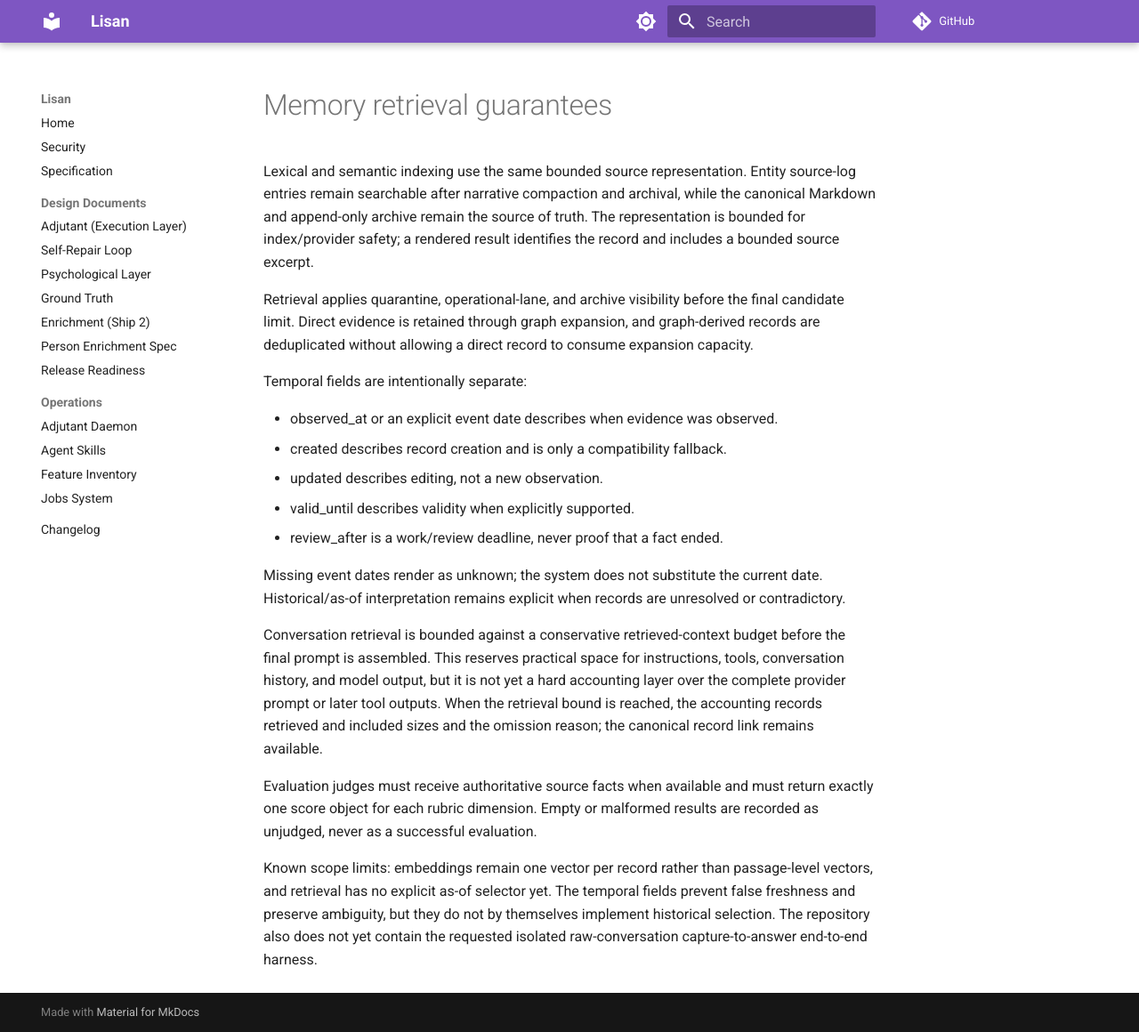
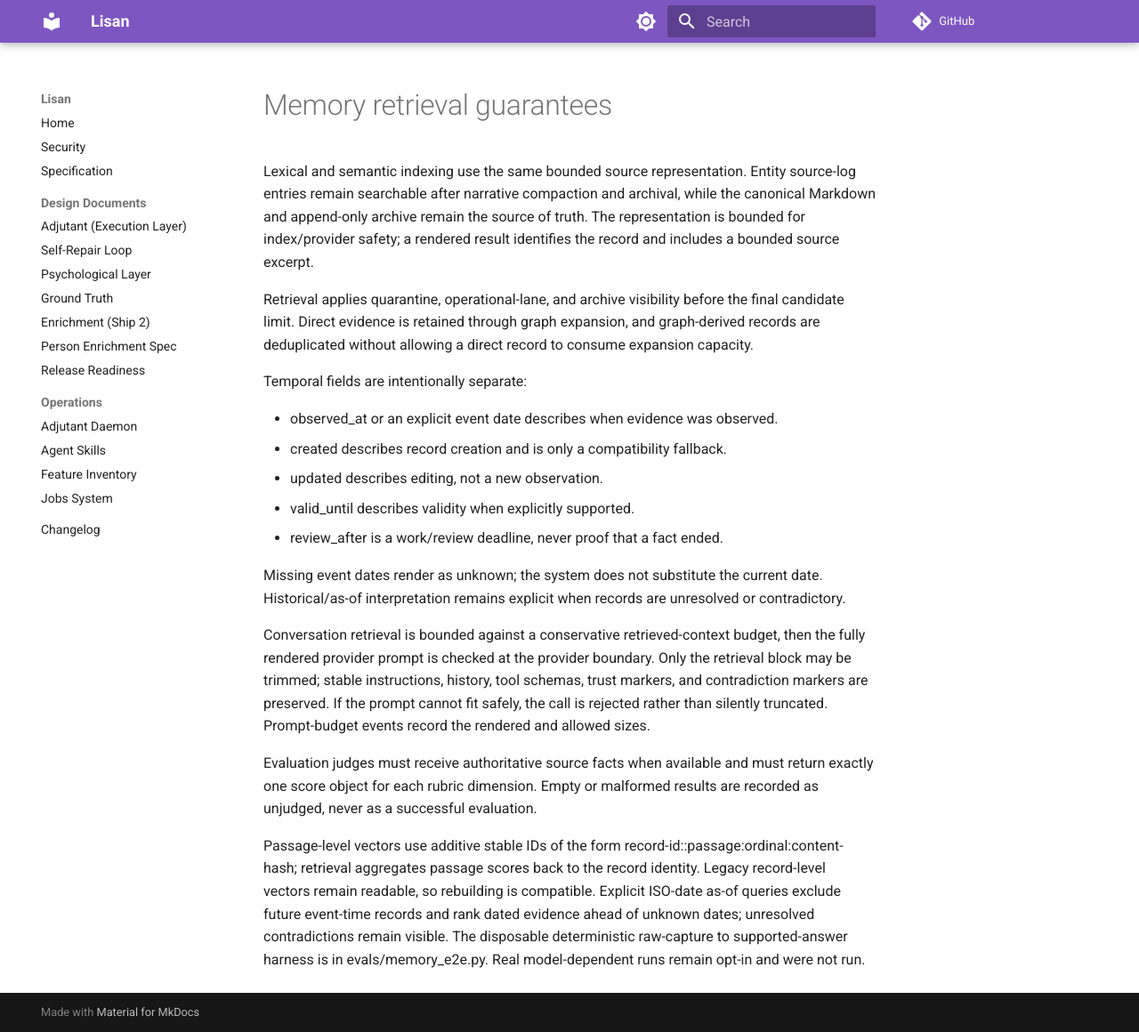
Before and after one commit to augustgermar/Lisan, an MkDocs documentation site: the page built from docs/memory_retrieval.md, in a window 1280 px wide and 1160 px high. Shown: the whole window at 89% size. Built offline with MkDocs 1.6.1 and Material for MkDocs 9.7.7, drawn with Linux system fonts in a browser that asks for light colours; comment, search, counter and statistics services are not loaded.

Commit message:
docs: align retrieval guarantees with implementation

```diff
--- a/docs/memory_retrieval.md
+++ b/docs/memory_retrieval.md
@@ -24,20 +24,21 @@ current date. Historical/as-of interpretation remains explicit when records
 are unresolved or contradictory.
 
 Conversation retrieval is bounded against a conservative retrieved-context
-budget before the final prompt is assembled. This reserves practical space
-for instructions, tools, conversation history, and model output, but it is not
-yet a hard accounting layer over the complete provider prompt or later tool
-outputs. When the retrieval bound is reached, the accounting records retrieved
-and included sizes and the omission reason; the canonical record link remains
-available.
+budget, then the fully rendered provider prompt is checked at the provider
+boundary. Only the retrieval block may be trimmed; stable instructions,
+history, tool schemas, trust markers, and contradiction markers are preserved.
+If the prompt cannot fit safely, the call is rejected rather than silently
+truncated. Prompt-budget events record the rendered and allowed sizes.
 
 Evaluation judges must receive authoritative source facts when available and
 must return exactly one score object for each rubric dimension. Empty or
 malformed results are recorded as unjudged, never as a successful evaluation.
 
-Known scope limits: embeddings remain one vector per record rather than
-passage-level vectors, and retrieval has no explicit as-of selector yet. The
-temporal fields prevent false freshness and preserve ambiguity, but they do
-not by themselves implement historical selection. The repository also does
-not yet contain the requested isolated raw-conversation capture-to-answer
-end-to-end harness.
+Passage-level vectors use additive stable IDs of the form
+record-id::passage:ordinal:content-hash; retrieval aggregates passage scores
+back to the record identity. Legacy record-level vectors remain readable, so
+rebuilding is compatible. Explicit ISO-date as-of queries exclude future
+event-time records and rank dated evidence ahead of unknown dates; unresolved
+contradictions remain visible. The disposable deterministic raw-capture to
+supported-answer harness is in evals/memory_e2e.py. Real model-dependent runs
+remain opt-in and were not run.
```
